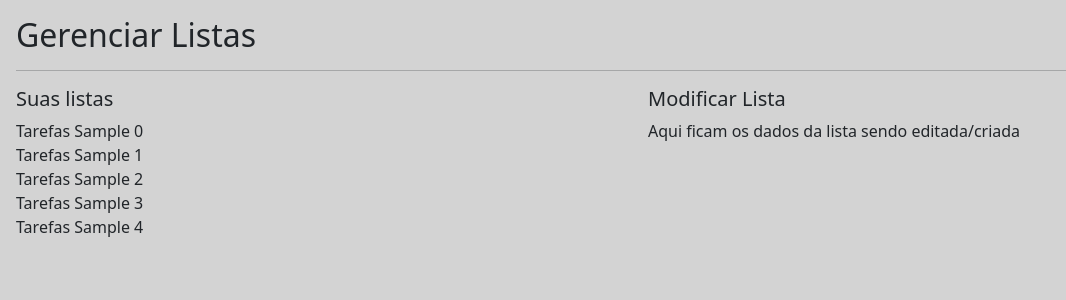
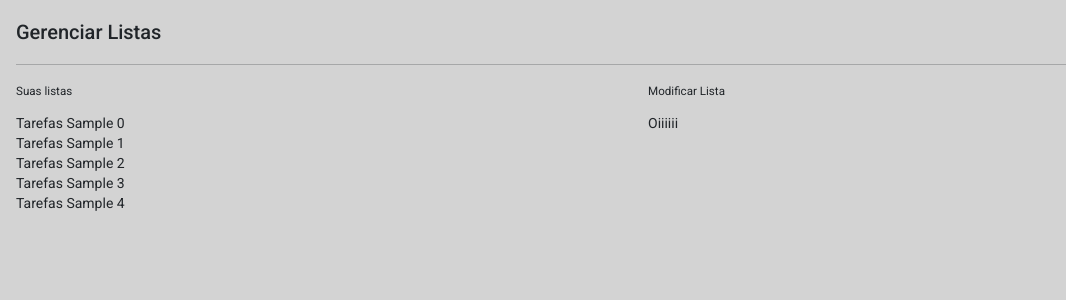
Before and after one commit to androktoneh/step-by-step-taskmanager, an Angular app: page / in a window 1280 px wide. Shown: the top 300 px of the page, without its empty margins (0-1066 px from the left). Built offline with nearby package versions, Linux system fonts and the light colour scheme.

Commit message:
setur/Adição do Materials e configuração do mistério dos imports de módulos

```diff
--- a/angular.json
+++ b/angular.json
@@ -23,6 +23,7 @@
               "src/assets"
             ],
             "styles": [
+              "./node_modules/@angular/material/prebuilt-themes/indigo-pink.css",
               "src/styles.css",
               "src/assets/bootstrap.min.css"
             ],
@@ -91,6 +92,7 @@
               "src/assets"
             ],
             "styles": [
+              "./node_modules/@angular/material/prebuilt-themes/indigo-pink.css",
               "src/styles.css"
             ],
             "scripts": []
--- a/package.json
+++ b/package.json
@@ -11,10 +11,12 @@
   "private": true,
   "dependencies": {
     "@angular/animations": "^14.2.0",
+    "@angular/cdk": "^14.2.6",
     "@angular/common": "^14.2.0",
     "@angular/compiler": "^14.2.0",
     "@angular/core": "^14.2.0",
     "@angular/forms": "^14.2.0",
+    "@angular/material": "^14.2.6",
     "@angular/platform-browser": "^14.2.0",
     "@angular/platform-browser-dynamic": "^14.2.0",
     "@angular/router": "^14.2.0",
--- a/src/app/areas/gerenciar-listas/gerenciar-listas.component.html
+++ b/src/app/areas/gerenciar-listas/gerenciar-listas.component.html
@@ -18,7 +18,7 @@
       <div class="col-md-6">
         <h5>Modificar Lista</h5>
         <div class="ph-container-da-visualizacao">
-          Aqui ficam os dados da lista sendo editada/criada
+          <app-task-list></app-task-list>
         </div>
       </div>
     </div>
--- a/src/app/shared/task-list/task-list.component.html
+++ b/src/app/shared/task-list/task-list.component.html
@@ -1 +1,3 @@
-<p>task-list works!</p>
+<div class="card-task-list">
+    Oiiiiii
+</div>
--- a/src/app/shared/task-list/task-list.component.ts
+++ b/src/app/shared/task-list/task-list.component.ts
@@ -1,4 +1,5 @@
-import { Component, OnInit } from '@angular/core';
+import { Component, Input, OnInit } from '@angular/core';
+import { TaskList } from 'src/app/models/classes/task-list';
 
 @Component({
   selector: 'app-task-list',
@@ -9,6 +10,8 @@ export class TaskListComponent implements OnInit {
 
   constructor() { }
 
+  @Input() listaDeTarefas: TaskList | undefined;
+
   ngOnInit(): void {
   }
 
--- a/src/index.html
+++ b/src/index.html
@@ -6,8 +6,11 @@
   <base href="/">
   <meta name="viewport" content="width=device-width, initial-scale=1">
   <link rel="icon" type="image/x-icon" href="favicon.ico">
+  <link rel="preconnect" href="https://fonts.gstatic.com">
+  <link href="https://fonts.googleapis.com/css2?family=Roboto:wght@300;400;500&display=swap" rel="stylesheet">
+  <link href="https://fonts.googleapis.com/icon?family=Material+Icons" rel="stylesheet">
 </head>
-<body>
+<body class="mat-typography">
   <app-root></app-root>
 </body>
 </html>
--- a/src/styles.css
+++ b/src/styles.css
@@ -24,3 +24,7 @@ body {
   flex-direction: column;
   padding-left: 1rem;
 }
+
+
+html, body { height: 100%; }
+body { margin: 0; font-family: Roboto, "Helvetica Neue", sans-serif; }
```
Also changed, not shown: src/app/app.module.ts (+7 -3 lines), src/app/shared/shared.module.ts (+7 -3 lines), 1 other file (tests, documents, lock files or other folders).
